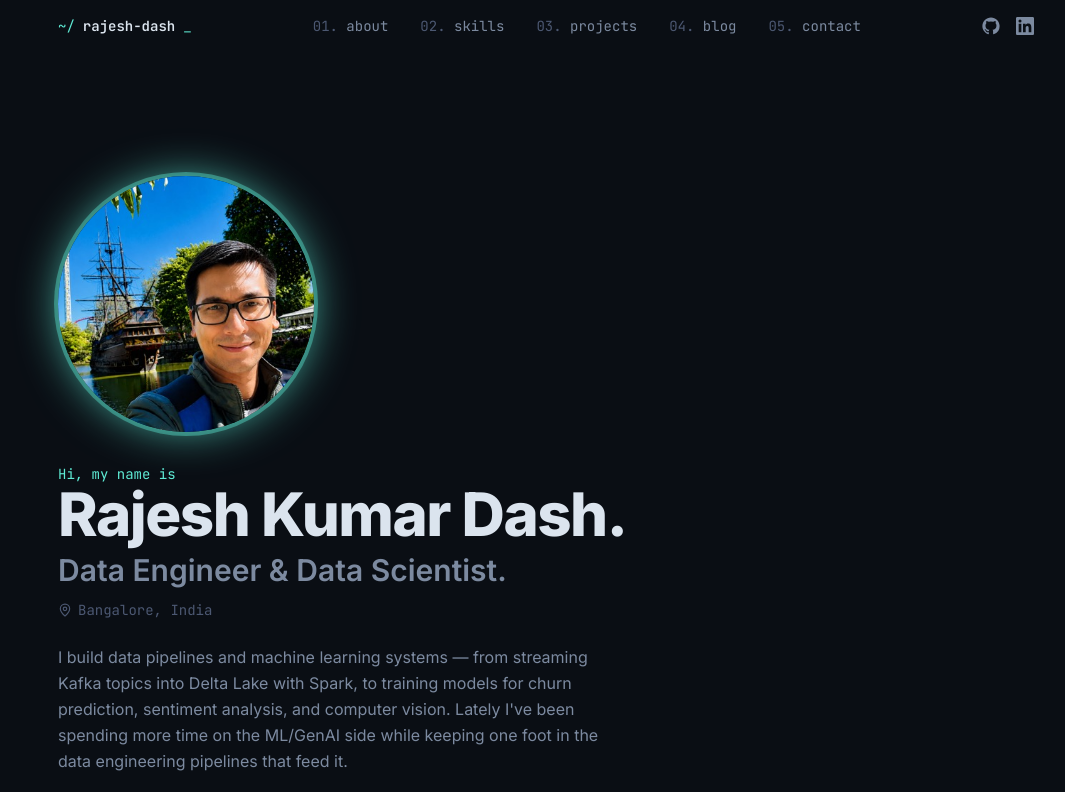
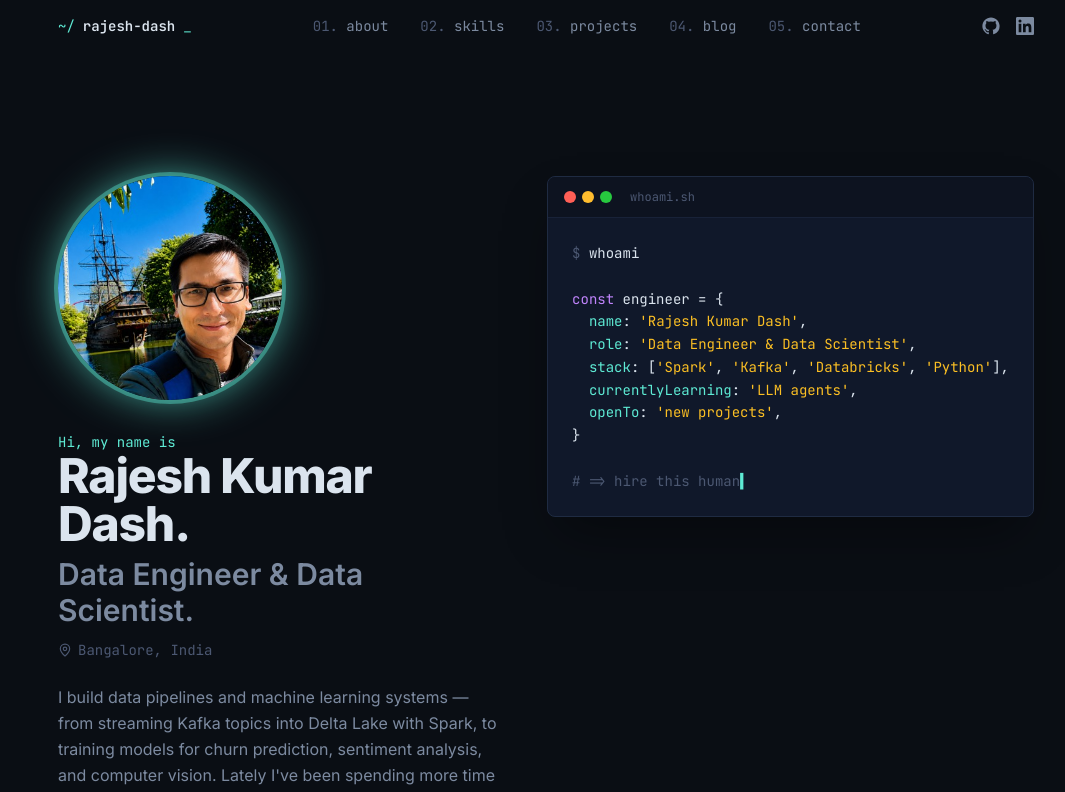
Before and after one commit to Rajesh2015/github-portfolio, a React (Vite) app: page / in a window 1280 px wide. Shown: the top 792 px of the page, without its empty margins (94-1159 px from the left). Built offline with nearby package versions, Linux system fonts and the light colour scheme.

Commit message:
Photo layout changed

```diff
--- a/src/components/Hero.tsx
+++ b/src/components/Hero.tsx
@@ -5,21 +5,24 @@ import profilePhoto from '../assets/profile.jpg'
 
 export default function Hero() {
   return (
-    <section id="top" className="mx-auto max-w-5xl px-6 pb-24 pt-36 lg:pt-44">
+    <section
+      id="top"
+      className="mx-auto flex max-w-5xl flex-col gap-12 px-6 pb-24 pt-36 lg:flex-row lg:items-start lg:pt-44"
+    >
       <motion.div
         initial={{ opacity: 0, y: 16 }}
         animate={{ opacity: 1, y: 0 }}
         transition={{ duration: 0.6 }}
-        className="flex flex-col items-center text-center lg:items-start lg:text-left"
+        className="flex flex-1 flex-col items-center text-center lg:items-start lg:text-left"
       >
         <img
           src={profilePhoto}
           alt={profile.name}
-          className="h-56 w-56 shrink-0 rounded-full object-cover object-[70%_35%] ring-4 ring-accent/40 shadow-[0_0_48px_-8px_var(--color-accent)] sm:h-64 sm:w-64"
+          className="h-56 w-56 shrink-0 rounded-full object-cover object-[70%_35%] ring-4 ring-accent/40 shadow-[0_0_48px_-8px_var(--color-accent)]"
         />
 
         <p className="mt-8 font-mono text-sm text-accent">Hi, my name is</p>
-        <h1 className="text-4xl font-extrabold tracking-tight text-text sm:text-5xl lg:text-6xl">
+        <h1 className="text-4xl font-extrabold tracking-tight text-text sm:text-5xl">
           {profile.name}.
         </h1>
         <h2 className="mt-2 text-2xl font-semibold text-text-muted sm:text-3xl">{profile.role}.</h2>
@@ -60,7 +63,7 @@ export default function Hero() {
         initial={{ opacity: 0, y: 16 }}
         animate={{ opacity: 1, y: 0 }}
         transition={{ duration: 0.6, delay: 0.15 }}
-        className="mx-auto mt-16 max-w-2xl lg:mx-0"
+        className="flex-1 lg:sticky lg:top-32"
       >
         <div className="overflow-hidden rounded-lg border border-border bg-surface shadow-2xl shadow-black/40">
           <div className="flex items-center gap-1.5 border-b border-border-soft bg-bg-soft px-4 py-3">
```
